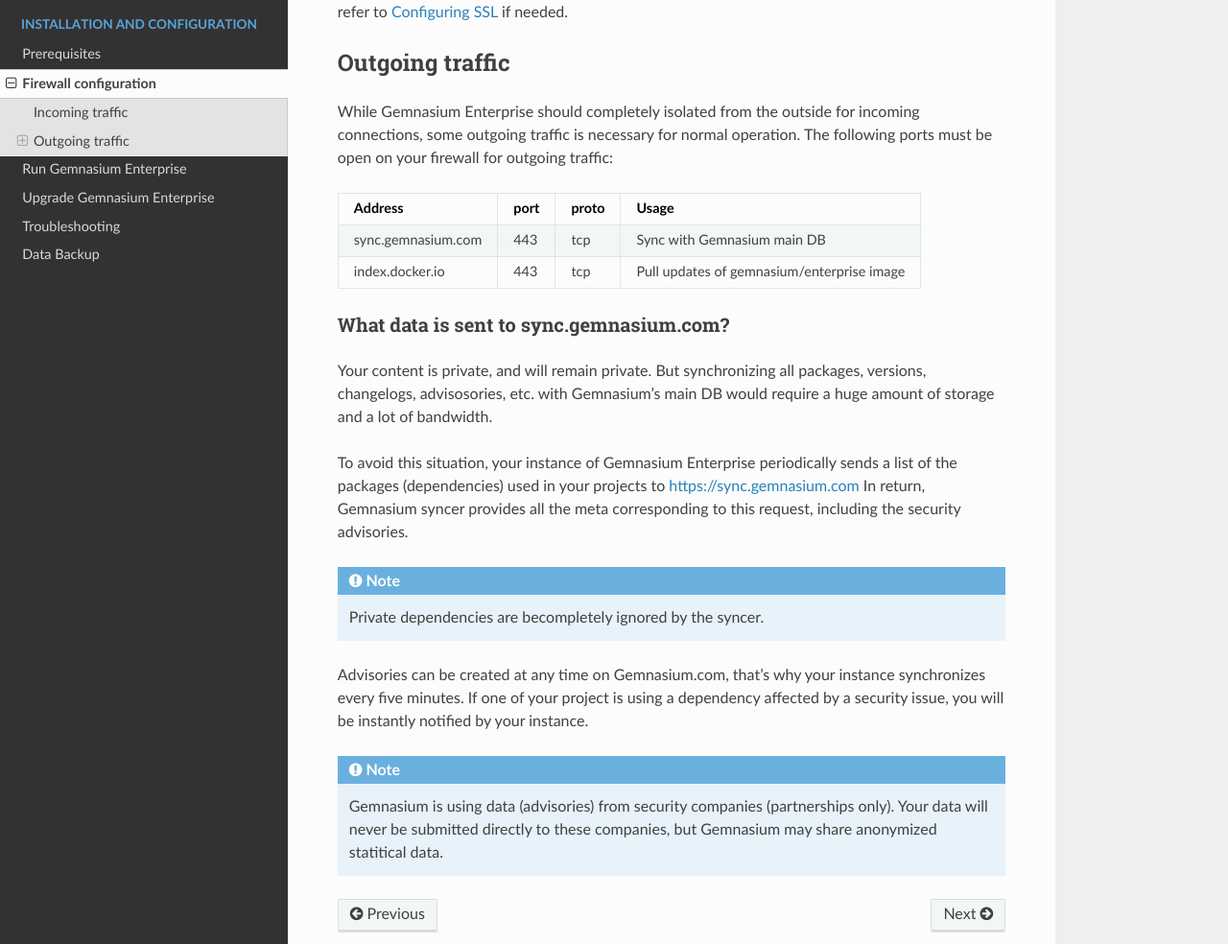
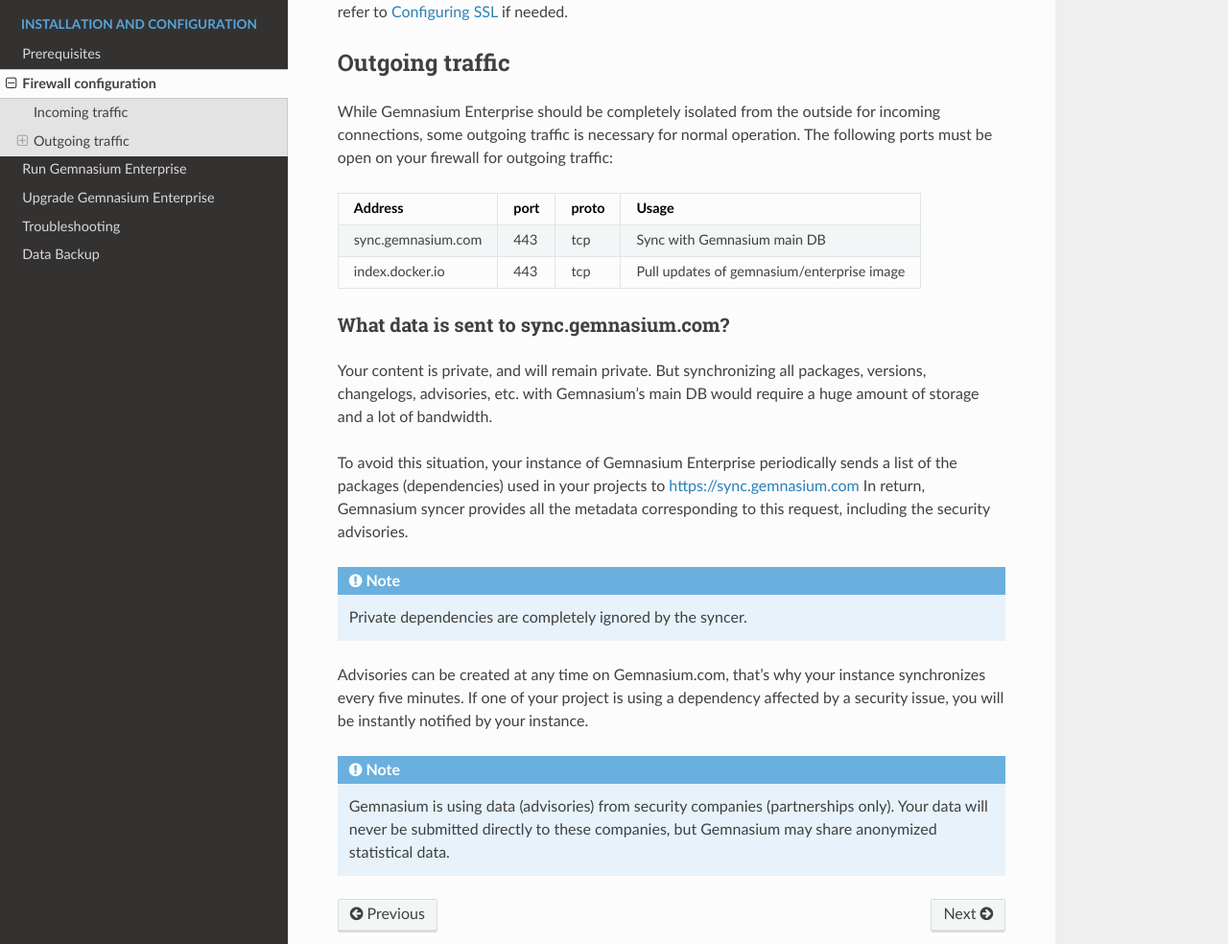
Before and after one commit to jipiboily/docs-1, a Sphinx documentation site: the page built from docs/installation/firewall.rst, in a window 1280 px wide and 1400 px high, scrolled down 209 px. Shown: the part 298-1282 px from the top of the window at 96% size. Built offline with Sphinx 7.4.7 and the Read the Docs theme 2.0.0, drawn with Linux system fonts in a browser that asks for light colours.

Commit message:
Some fixes

```diff
--- a/docs/getting_started/index.rst
+++ b/docs/getting_started/index.rst
@@ -4,4 +4,4 @@
 What is Gemnasiun Enterprise?
 -----------------------------
 
-Gemnasium Enterprise Edition (GEE) is self-hosted version of Gemnasium, designed to run on your own servers, inside your network.
+Gemnasium Enterprise Edition (GEE) is the self-hosted version of Gemnasium, designed to run on your own servers, inside your network.
--- a/docs/installation/backup.rst
+++ b/docs/installation/backup.rst
@@ -1,7 +1,7 @@
 Data Backup
 ===========
 
-Gemnasium Enterprise will store its data a persistent volume (cf. :ref:`docker_image_volumes`.).
+Gemnasium Enterprise will store its data in a persistent volume (cf. :ref:`docker_image_volumes`.).
 It is YOUR responsability to backup this volume. Gemnasium Entreprise has no capacities of backing up data.
 
 Snapshots
@@ -19,7 +19,7 @@
 
     docker rm gemnasium
 
-Once the data restored, run again the image: :ref:`run_docker_image`
+Once the data is restored, run again the image: :ref:`run_docker_image`
 
 Using docker
 ------------
@@ -37,4 +37,4 @@
 
     $ docker run --rm -v $(pwd):/backup -v gemnasium-data:/var/opt/gemnasium/ gemnasium/enterprise bash -c "cd /var/opt/gemnasium && tar xvf /backup/backup.tar --strip 1"
 
-Once the data restored, run again the image: :ref:`run_docker_image`
+Once the data is restored, run again the image: :ref:`run_docker_image`
--- a/docs/installation/docker_image.rst
+++ b/docs/installation/docker_image.rst
@@ -42,7 +42,7 @@
 * ``gemnasium.example.com.cert.pem`` for the certificate
 * ``gemnasium.example.com.key.pem`` for its private key
 
-Gemnasium will look after 2 files with the ``.cert.pem`` and ``.key.pem`` suffix.
+Gemnasium will look for 2 files with the ``.cert.pem`` and ``.key.pem`` suffix.
 
 If the certificate has an intermediate chain, it must concatenated after the server certificate::
 
@@ -207,7 +207,7 @@
 Obtaining a shell
 -----------------
 
-The docker image doesn't a SSH server, because docker provides everything needed to get a shell console inside the container::
+The docker image doesn't have a SSH server, because docker provides everything needed to get a shell console inside the container::
 
     docker exec -it gemnasium bash
 
--- a/docs/installation/firewall.rst
+++ b/docs/installation/firewall.rst
@@ -22,7 +22,7 @@
 Outgoing traffic
 ----------------
 
-While Gemnasium Enterprise should completely isolated from the outside for incoming connections, some outgoing traffic is necessary for normal operation.
+While Gemnasium Enterprise should be completely isolated from the outside for incoming connections, some outgoing traffic is necessary for normal operation.
 The following ports must be open on your firewall for outgoing traffic:
 
 ========================  ========================  ====== ==========================================
@@ -35,15 +35,15 @@
 What data is sent to sync.gemnasium.com?
 ^^^^^^^^^^^^^^^^^^^^^^^^^^^^^^^^^^^^^^^^
 
-Your content is private, and will remain private. But synchronizing all packages, versions, changelogs, advisosories, etc. with
+Your content is private, and will remain private. But synchronizing all packages, versions, changelogs, advisories, etc. with
 Gemnasium's main DB would require a huge amount of storage and a lot of bandwidth.
 
 To avoid this situation, your instance of Gemnasium Enterprise periodically sends a list of the packages (dependencies) used in your projects to https://sync.gemnasium.com
-In return, Gemnasium syncer provides all the meta corresponding to this request, including the security advisories.
+In return, Gemnasium syncer provides all the metadata corresponding to this request, including the security advisories.
 
-.. note:: Private dependencies are becompletely ignored by the syncer.
+.. note:: Private dependencies are completely ignored by the syncer.
 
 Advisories can be created at any time on Gemnasium.com, that's why your instance synchronizes every five minutes.
 If one of your project is using a dependency affected by a security issue, you will be instantly notified by your instance.
 
-.. note:: Gemnasium is using data (advisories) from security companies (partnerships only). Your data will never be submitted directly to these companies, but Gemnasium may share anonymized statitical data.
+.. note:: Gemnasium is using data (advisories) from security companies (partnerships only). Your data will never be submitted directly to these companies, but Gemnasium may share anonymized statistical data.
```
